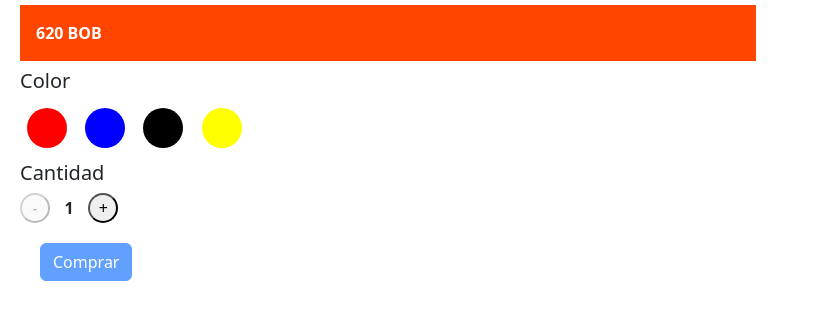
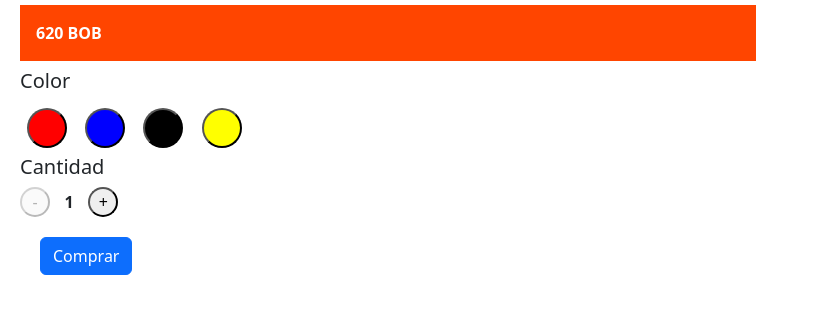
Before and after one commit to stivi007/practica_1Vue, a plain HTML site: page index.html in a window 1280 px wide. Shown: the part 189-520 px from the top of the page, 442-1280 px from the left. Drawn offline with nearby package versions, Linux system fonts and the light colour scheme.

Commit message:
Update index.html

```diff
--- a/index.html
+++ b/index.html
@@ -21,24 +21,27 @@
             display: inline-block;
         }
 
-            .clic{
+        .clic {
             cursor: pointer;
         }
 
-            .quantity button{
+        .quantity button {
             border-radius: 50%;
             display: inline-block;
             width: 30px;
         }
-            .quantity div{
+
+        .quantity div {
             text-align: center;
             min-width: 30px;
             display: inline-block;
             font-weight: bold;
         }
-            .buy-box{
+
+        .buy-box {
             margin: 20px;
         }
+
         footer {
 
             text-align: center;
@@ -46,10 +49,12 @@
             margin-top: 50px;
             min-height: 100px;
         }
-            .container{
+
+        .container {
             margin-top: 50px;
         }
-            .producto-relacionado-precio{
+
+        .producto-relacionado-precio {
             background: orangered;
             color: white;
             text-align: center;
@@ -61,7 +66,7 @@
 <body>
     <!--barra de navegacion-->
     <nav id="app-nav" class="navbar navbar-expand-lg " v-bind:style="menuColor">
-        <div  class="container-fluid">
+        <div class="container-fluid">
             <a class="navbar-brand" href="#">{{marca}}</a>
             <button class="navbar-toggler" type="button" data-bs-toggle="collapse"
                 data-bs-target="#navbarSupportedContent" aria-controls="navbarSupportedContent" aria-expanded="false"
@@ -88,30 +93,38 @@
         </div>
         <div class="row">
             <div class="col-12 col-sm-6 col-md-4 ">
-                <img :src="producto.imagen"
-                    alt="" width="100%">
+                <img :src="producto.imagen" alt="" width="100%">
             </div>
             <div class="col-12 col-sm-6  col-md-8">
                 <h6 v-html="producto.descripcion">{{producto.descripcion}}</h6>
-                <div class="p-3 mb-2 text-white" :style="precioEstilos" >
+                <div class="p-3 mb-2 text-white" :style="precioEstilos">
                     {{producto.precio}} BOB
                 </div>
                 <h5>Color</h5>
-                <div >
-                    <div class="color-box clic" :style="producto.colores[0]"></div>
-                    <div class="color-box clic" :style="producto.colores[1]"></div>
-                    <div class="color-box clic" :style="producto.colores[2]"></div>
-                    <div class="color-box clic" :style="producto.colores[3]"></div>
+                <div>
+                    <button @click="alertacolor(pedido.color=producto.colores[0],pedido.id=producto.id)" class="color-box clic"
+                        :style="{background:producto.colores[0]}"></button>
+                    <button @click="alertacolor(pedido.color=producto.colores[1],pedido.id=producto.id)" class="color-box clic"
+                        :style="{background:producto.colores[1]}"></button>
+                    <button @click="alertacolor(pedido.color=producto.colores[2],pedido.id=producto.id)" class="color-box clic"
+                        :style="{background:producto.colores[2]}"></button>
+                    <button @click="alertacolor(pedido.color=producto.colores[3],pedido.id=producto.id)" class="color-box clic"
+                        :style="{background:producto.colores[3]}"></button>
+
                 </div>
                 <h5>Cantidad</h5>
                 <div class="quantity">
-                    <button v-if="producto.count>1" v-on:click="producto.count -=1">-</button>
-                    <button v-if="producto.count==1" v-on:click="producto.count -=1" disabled="true">-</button> <div>{{producto.count}}</div> <button v-on:click="producto.count +=1">+</button>
+                    <button v-if="pedido.cantidad>1" v-on:click="pedido.cantidad -=1">-</button>
+                    <button v-if="pedido.cantidad==1" v-on:click="pedido.cantidad -=1"
+                        disabled="true">-</button>
+                    <div>{{pedido.cantidad}}</div> <button v-on:click="pedido.cantidad +=1">+</button>
                 </div>
+                <div>
 
+                </div>
                 <div class="buy-box">
-                    <button v-if="producto.count==1" type="button" disabled="true" class="btn btn-primary">Comprar</button>
-                    <button v-if="producto.count>1" type="button" class="btn btn-primary" @click="alerta(producto.pedido)">Comprar</button>
+                    <button v-if="producto.count>=1" type="button" class="btn btn-primary"
+                        @click="alerta(pedido)">Comprar</button>
                 </div>
 
             </div>
@@ -130,8 +143,7 @@
                 <div class="card" style="width: 18rem;">
                     <div class="card-body">
                         <h5 class="card-title">{{productosRelacionados[0].nombre}}</h5>
-                        <img :src="productosRelacionados[0].imagen"
-                    alt="" width="100%">
+                        <img :src="productosRelacionados[0].imagen" alt="" width="100%">
                         <p class="card-text">{{productosRelacionados[0].descripcion}}</p>
                         <div class="producto-relacionado-precio">Precio:{{productosRelacionados[0].precio}} BOB</div>
                         <div>
@@ -148,8 +160,7 @@
                 <div class="card" style="width: 18rem;">
                     <div class="card-body">
                         <h5 class="card-title">{{productosRelacionados[1].nombre}}</h5>
-                        <img :src="productosRelacionados[1].imagen"
-                    alt="" width="100%">
+                        <img :src="productosRelacionados[1].imagen" alt="" width="100%">
                         <p class="card-text">{{productosRelacionados[1].descripcion}}</p>
                         <div class="producto-relacionado-precio">Precio:{{productosRelacionados[1].precio}} BOB</div>
                         <div>
@@ -166,8 +177,7 @@
                 <div class="card" style="width: 18rem;">
                     <div class="card-body">
                         <h5 class="card-title">{{productosRelacionados[2].nombre}}</h5>
-                        <img :src="productosRelacionados[2].imagen"
-                    alt="" width="100%">
+                        <img :src="productosRelacionados[2].imagen" alt="" width="100%">
                         <p class="card-text">{{productosRelacionados[2].descripcion}}</p>
                         <div class="producto-relacionado-precio">Precio:{{productosRelacionados[2].precio}} BOB</div>
                         <div>
@@ -192,16 +202,16 @@
             el: "#app-nav",
             data: {
                 marca: "MegaDron",
-                menuColor:"background:lightblue",
+                menuColor: "background:lightblue",
                 precioEstilos: "background: orangered; color: white; font-weight: bold",
-                menus:[
+                menus: [
                     {
-                        nombre:"Inicio",
-                        url:"#"
+                        nombre: "Inicio",
+                        url: "#"
                     },
                     {
-                        nombre:"Tienda",
-                        url:"#"
+                        nombre: "Tienda",
+                        url: "#"
                     }
                 ]
             },
@@ -214,25 +224,29 @@
             el: "#app-precios",
             data: {
                 precioEstilos: "background: orangered; color: white; font-weight: bold",
-                producto:{
-                    id:1,
-                    imagen:"https://ae01.alicdn.com/kf/Sc3cc58f2a441419f970cc01f9e5358fbw/Dron-LU3-MAX-GPS-8K-HD-profesional-con-c-mara-Dual-card-n-autoestabilizador-Motor-sin.jpg_Q90.jpg_.webp",
+                producto: {
+                    id: 1,
+                    imagen: "https://ae01.alicdn.com/kf/Sc3cc58f2a441419f970cc01f9e5358fbw/Dron-LU3-MAX-GPS-8K-HD-profesional-con-c-mara-Dual-card-n-autoestabilizador-Motor-sin.jpg_Q90.jpg_.webp",
                     nombre: "Dron LU3 MAX GPS 8K HD",
                     descripcion: "Dron LU3 MAX GPS 8K HD profesional con <b>cámara Dual</b>,cardán autoestabilizador, Motor sin escobillas para evitar obstáculos, cuadricóptero plegable",
-                    precio:620,
-                    colores:["background:red", "background:blue", "background:black", "background:yellow"],
-                    count:1,
-                    pedido:{
-                        id:null,
-                        cantidad:1,
-                        color:null
-                    }
+                    precio: 620,
+                    colores: ["red", "blue", "black", "yellow"],
+                    count: 1,
+                },
+                pedido: {
+                    id: null,
+                    cantidad: 1,
+                    color: null
                 }
             },
-            methods:{
-                alerta: function(pedido){
+            methods: {
+                alerta: function (pedido) {
                     alert(` id: ${pedido.id}\n cantidad: ${pedido.cantidad}\n color: ${pedido.color}`);
                     console.log(pedido.count)
+                },
+                alertacolor: function (color) {
+                    alert(` seleccionaste el color: ${color}`);
+                    console.log(color.count)
                 }
             }
 
@@ -243,29 +257,29 @@
         var app = new Vue({
             el: "#app-relacionados",
             data: {
-                productosRelacionados:[
+                productosRelacionados: [
                     {
-                        id:2,
-                        imagen:"https://ae01.alicdn.com/kf/Hd59f72dd965d467dbbd499275a70b1d4z/Dron-plegable-KF102-con-Gps-8K-c-mara-Dual-HD-2-ejes-card-n-Motor-sin.jpg_Q90.jpg_.webp",
+                        id: 2,
+                        imagen: "https://ae01.alicdn.com/kf/Hd59f72dd965d467dbbd499275a70b1d4z/Dron-plegable-KF102-con-Gps-8K-c-mara-Dual-HD-2-ejes-card-n-Motor-sin.jpg_Q90.jpg_.webp",
                         nombre: "KF102",
                         descripcion: "Dron plegable KF102 con Gps, 8K, cámara Dual HD, 2 ejes,cardán, Motor sin escobillas, fotografía aérea, 1200M de distancia, novedad de 2022",
-                        precio:"1180",
+                        precio: "1180",
                         colores: ["background:orange", "background:blue"]
                     },
                     {
-                        id:3,
-                        imagen:"https://ae01.alicdn.com/kf/S947d9284b5ea4531a1bec599a09a1f49K/KBDFA-Dron-E888-RC-cuadric-ptero-profesional-FPV-4K-HD-fotograf-a-a-rea-evitaci-n.jpg_Q90.jpg_.webp",
+                        id: 3,
+                        imagen: "https://ae01.alicdn.com/kf/S947d9284b5ea4531a1bec599a09a1f49K/KBDFA-Dron-E888-RC-cuadric-ptero-profesional-FPV-4K-HD-fotograf-a-a-rea-evitaci-n.jpg_Q90.jpg_.webp",
                         nombre: "KBDFA-Dron E888 RC",
                         descripcion: "KBDFA-Dron E888 RC, cuadricóptero profesional FPV, 4K HD, fotografía aérea, evitación de obstáculos, helicóptero, juguetes de distancia",
-                        precio:"154",
+                        precio: "154",
                         colores: ["background:black", "background:midnightblue"]
                     },
                     {
-                        id:4,
-                        imagen:"https://ae01.alicdn.com/kf/S552326188797415ab6c729f850ab2639R/Dron-Profesional-4K-con-GPS-8K-c-mara-HD-3-ejes-card-n-antivibraci-n-evitaci.jpg_Q90.jpg_.webp",
+                        id: 4,
+                        imagen: "https://ae01.alicdn.com/kf/S552326188797415ab6c729f850ab2639R/Dron-Profesional-4K-con-GPS-8K-c-mara-HD-3-ejes-card-n-antivibraci-n-evitaci.jpg_Q90.jpg_.webp",
                         nombre: "Dron Profesional 4K con GPS",
                         descripcion: "Dron Profesional 4K con GPS, 8K, cámara HD, 3 ejes, cardán antivibración, evitación de obstáculos, fotografía aérea, Quadcopter, nuevo",
-                        precio:"1800",
+                        precio: "1800",
                         colores: ["background:teal", "background:blue", "background:slategrey", "background:navy"]
                     }
                 ]
```
Lines whose indentation alone changed are shown as unchanged.
